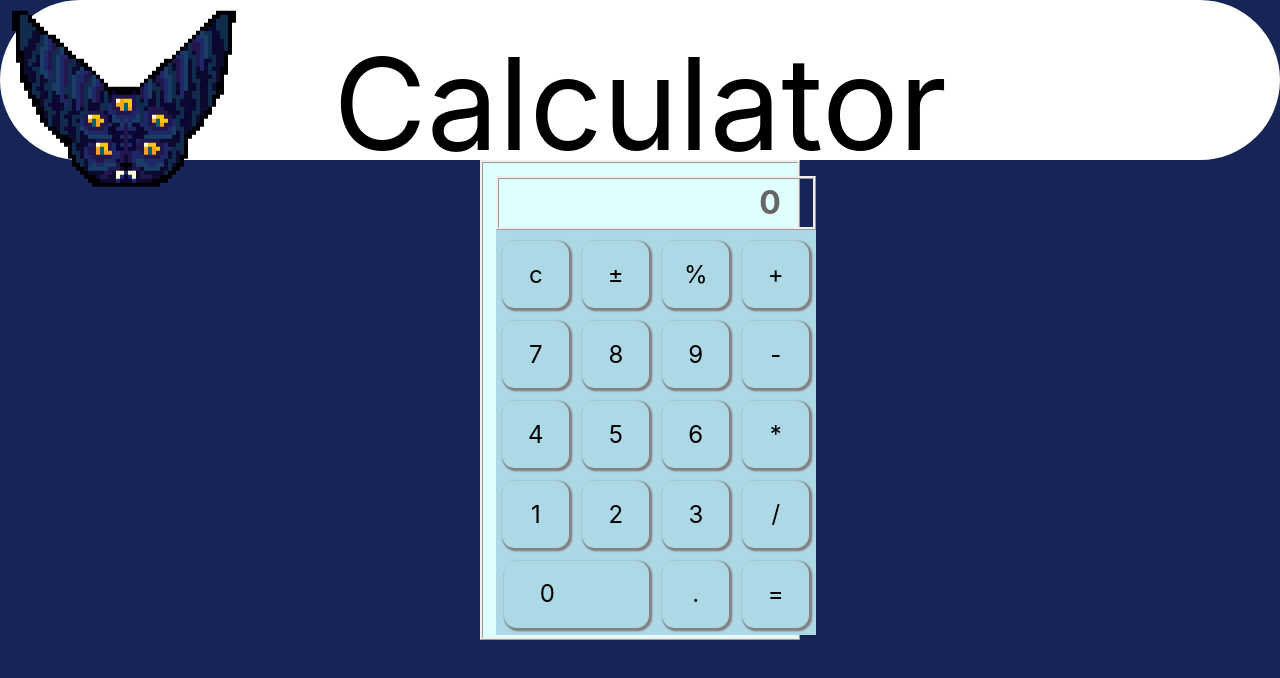
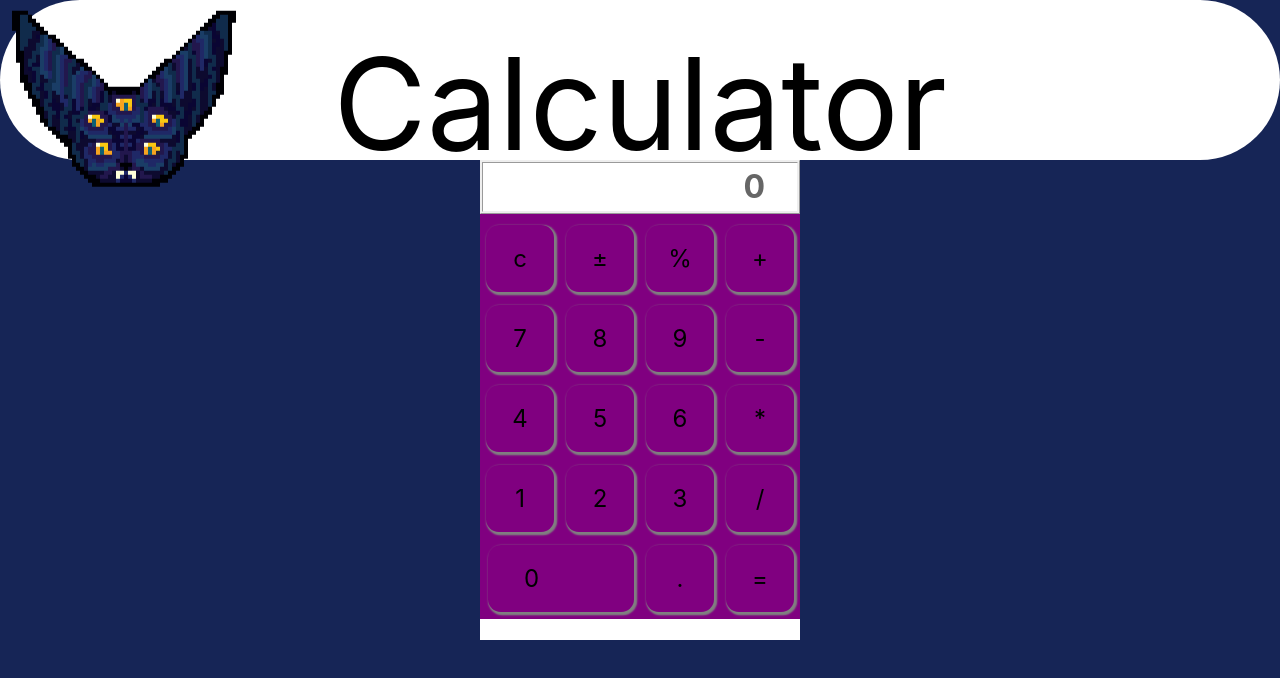
Before and after one commit to Lexusbat/FantasyCalculator, a React (Vite) app in the folder frontend/: page / in a window 1280 px wide. Shown: the top 678 px of the page. Built offline with nearby package versions, Linux system fonts and the light colour scheme; a web font is replaced by a local one.

Commit message:
Some UI changes

```diff
--- a/frontend/src/index.css
+++ b/frontend/src/index.css
@@ -4,16 +4,13 @@
 .calculator {
   width: 20rem;
   height: 30rem;
-  background-color: lightcyan;
-  display: grid;
-  padding: 1%;
+  background-color: white;
   position: absolute;
   top: 0;
   bottom: 0;
   left: 0;
   right: 0;
   margin: auto;
-  border: ridge;
 }
 
 .keys-numbers {
@@ -34,7 +31,7 @@
 }
 .calculator-keypad {
   padding-top: 0.3rem;
-  background-color: lightblue;
+  background-color: purple;
   display: grid;
   grid-template-columns: repeat(4, 5rem);
   grid-template-rows: repeat(5, 5rem);
```
